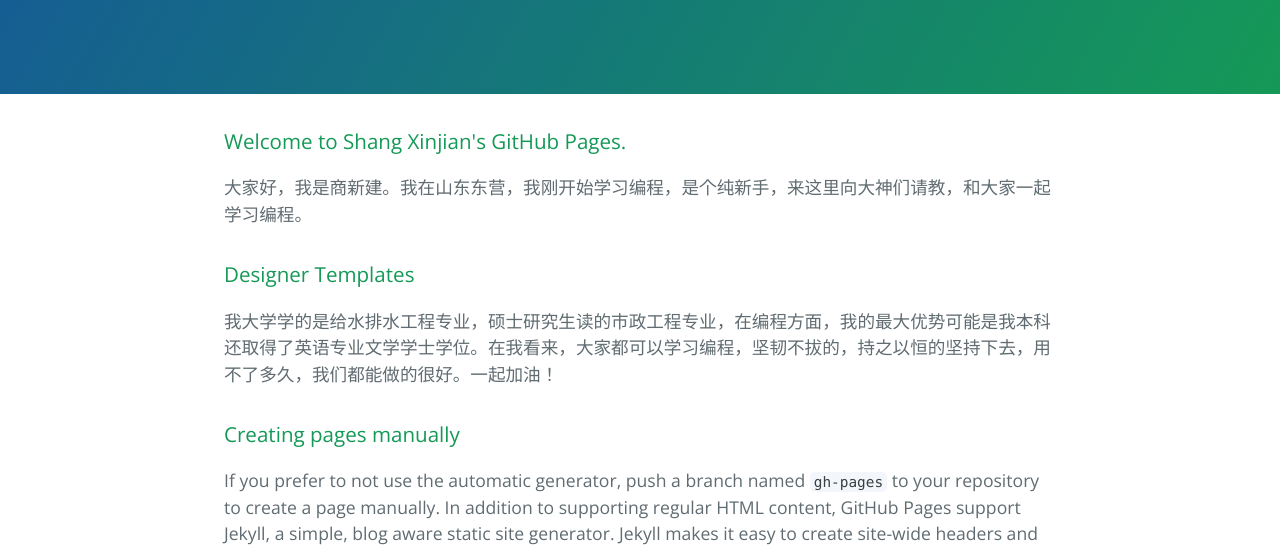
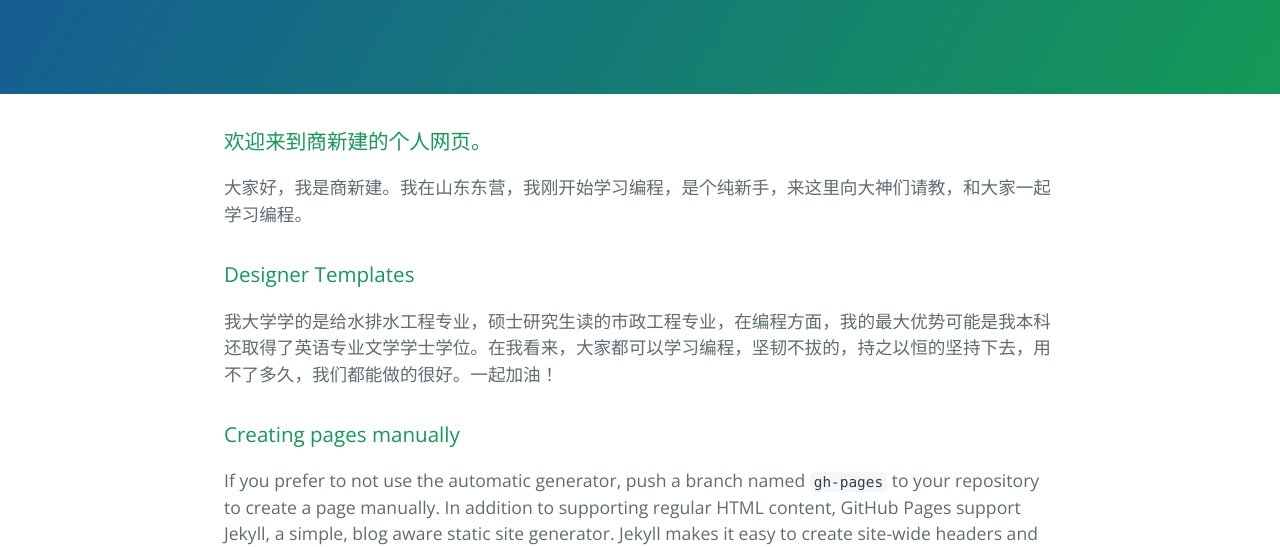
Before and after one commit to shangxinjian/shangxinjian.github.io, a plain HTML site: page index.html in a window 1280 px wide. Shown: the part 254-801 px from the top of the page. Drawn offline with nearby package versions, Linux system fonts and the light colour scheme.

Commit message:
Update index.html

```diff
--- a/index.html
+++ b/index.html
@@ -17,7 +17,7 @@
 
     <section class="main-content">
       <h3>
-<a id="welcome-to-shang-xinjians-github-pages" class="anchor" href="#welcome-to-shang-xinjians-github-pages" aria-hidden="true"><span aria-hidden="true" class="octicon octicon-link"></span></a>Welcome to Shang Xinjian's GitHub Pages.</h3>
+<a id="welcome-to-shang-xinjians-github-pages" class="anchor" href="#welcome-to-shang-xinjians-github-pages" aria-hidden="true"><span aria-hidden="true" class="octicon octicon-link"></span></a>欢迎来到商新建的个人网页。</h3>
 
 <p>大家好，我是商新建。我在山东东营，我刚开始学习编程，是个纯新手，来这里向大神们请教，和大家一起学习编程。</p>
 
```
